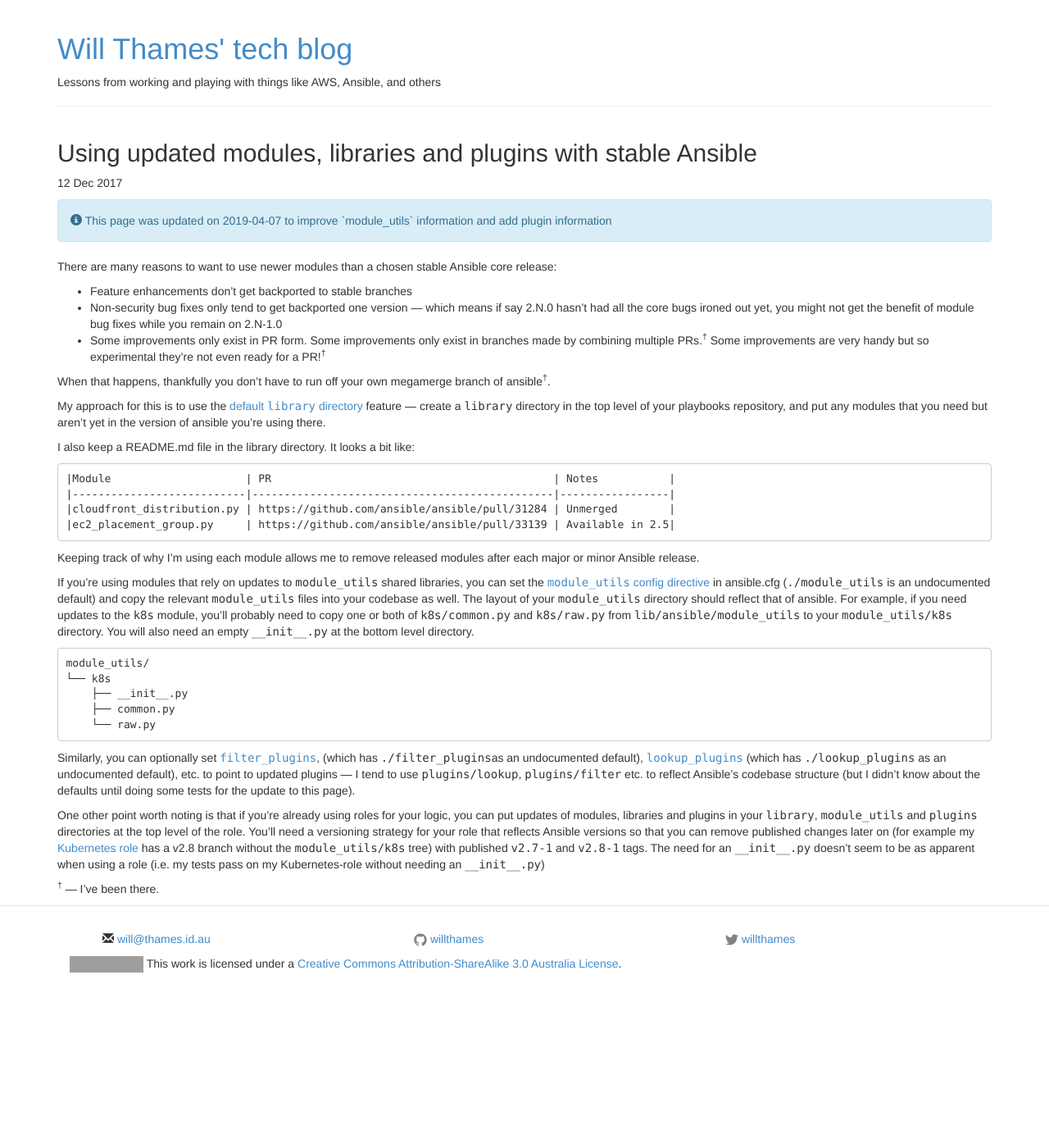
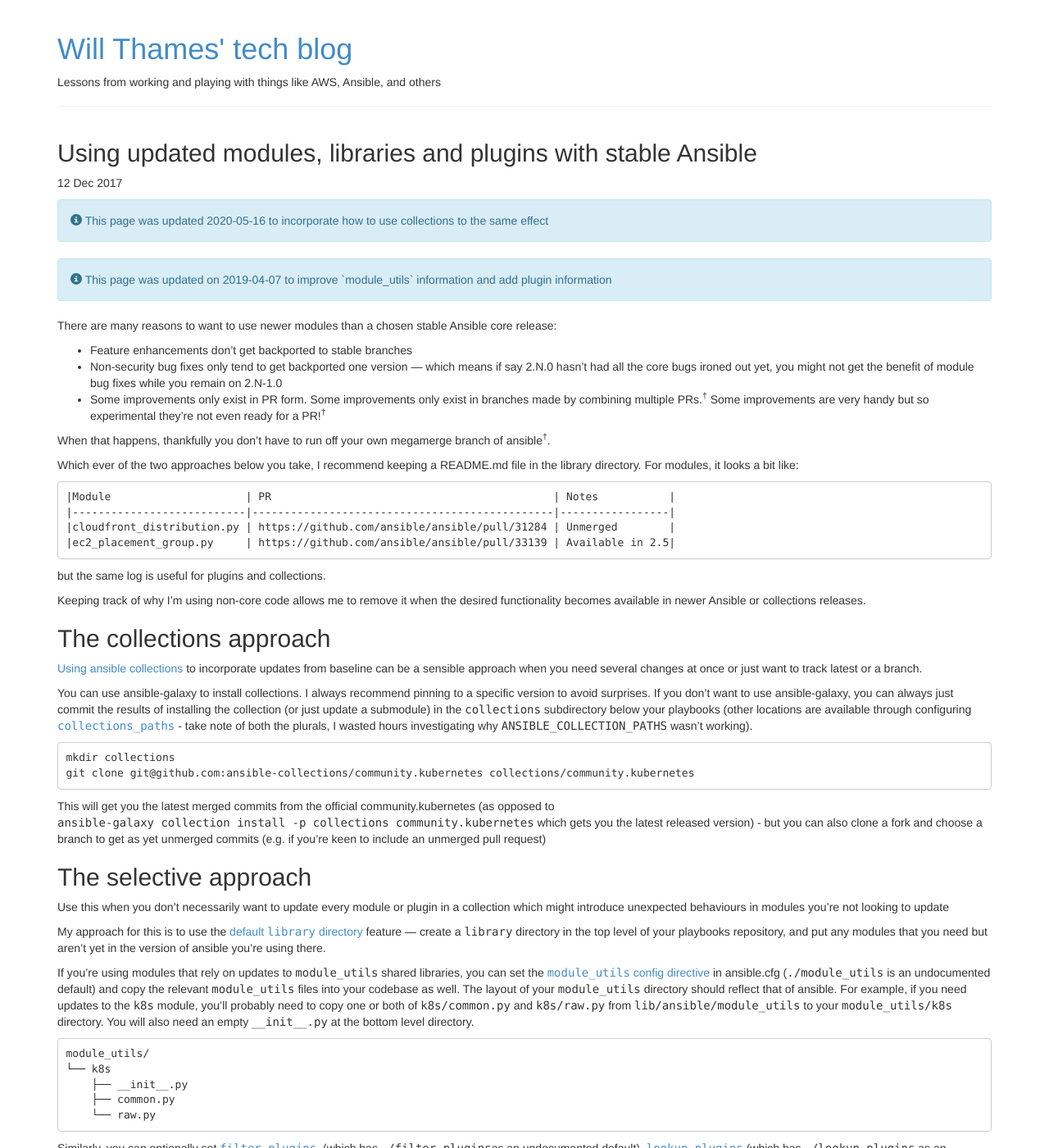
Before and after one commit to willthames/willthames.github.io, a Jekyll site: the page built from _posts/2017-12-12-using-updated-modules-with-stable-ansible.markdown, in a window 1280 px wide and 1400 px high. Shown: the whole window at 82% size. Built offline with Jekyll 4.4.1, drawn with Linux system fonts in a browser that asks for light colours; grey boxes are pictures that could not be loaded.

Commit message:
Update updated modules post to include collections

````diff
--- a/_posts/2017-12-12-using-updated-modules-with-stable-ansible.markdown
+++ b/_posts/2017-12-12-using-updated-modules-with-stable-ansible.markdown
@@ -3,6 +3,11 @@ title: Using updated modules, libraries and plugins with stable Ansible
 date: 2017-12-12 10:00:00
 layout: post
 ---
+<div class="alert alert-info"><span class="glyphicon glyphicon-info-sign"></span>
+This page was updated 2020-05-16 to incorporate how to use collections to the
+same effect
+</div>
+
 <div class="alert alert-info"><span class="glyphicon glyphicon-info-sign"></span>
 This page was updated on 2019-04-07 to improve `module_utils` information and
 add plugin information</div>
@@ -22,14 +27,8 @@ stable Ansible core release:
 When that happens, thankfully you don't have to run off your own megamerge
 branch of ansible<sup>&dagger;</sup>.
 
-My approach for this is to use the [default `library`
-directory](https://docs.ansible.com/ansible/latest/reference_appendices/config.html#default-module-path)
-feature &mdash;
-create a `library` directory in the top level of your playbooks repository,
-and put any modules that you need but aren't yet in the version of ansible
-you're using there.
-
-I also keep a README.md file in the library directory. It looks a bit like:
+Which ever of the two approaches below you take, I recommend keeping
+a README.md file in the library directory. For modules, it looks a bit like:
 
 ```
 |Module                     | PR                                            | Notes           |
@@ -37,8 +36,47 @@ I also keep a README.md file in the library directory. It looks a bit like:
 |cloudfront_distribution.py | https://github.com/ansible/ansible/pull/31284 | Unmerged        |
 |ec2_placement_group.py     | https://github.com/ansible/ansible/pull/33139 | Available in 2.5|
 ```
+but the same log is useful for plugins and collections.
 
-Keeping track of why I'm using each module allows me to remove released modules after each major or minor Ansible release.
+Keeping track of why I'm using non-core code allows me to remove it when the desired functionality
+becomes available in newer Ansible or collections releases.
+
+## The collections approach
+
+[Using ansible collections](https://docs.ansible.com/ansible/latest/user_guide/collections_using.html)
+to incorporate updates from baseline can be a sensible approach when you need
+several changes at once or just want to track latest or a branch.
+
+You can use ansible-galaxy to install collections. I always recommend pinning to
+a specific version to avoid surprises. If you don't want to use ansible-galaxy,
+you can always just commit the results of installing
+the collection (or just update a submodule) in the `collections` subdirectory
+below your playbooks (other locations are available through configuring
+[`collections_paths`](https://docs.ansible.com/ansible/latest/reference_appendices/config.html#collections-paths) -
+take note of both the plurals, I wasted hours investigating why `ANSIBLE_COLLECTION_PATHS` wasn't working).
+
+```
+mkdir collections
+git clone git@github.com:ansible-collections/community.kubernetes collections/community.kubernetes
+```
+
+This will get you the latest merged commits from the official community.kubernetes
+(as opposed to `ansible-galaxy collection install -p collections community.kubernetes` which
+gets you the latest released version) - but you can also clone a fork and choose a
+branch to get as yet unmerged commits (e.g. if you're keen to include an unmerged pull
+request)
+
+## The selective approach
+
+Use this when you don't necessarily want to update every module or plugin in a collection
+which might introduce unexpected behaviours in modules you're not looking to update
+
+My approach for this is to use the [default `library`
+directory](https://docs.ansible.com/ansible/latest/reference_appendices/config.html#default-module-path)
+feature &mdash;
+create a `library` directory in the top level of your playbooks repository,
+and put any modules that you need but aren't yet in the version of ansible
+you're using there.
 
 If you're using modules that rely on updates to `module_utils` shared libraries, you can  set
 the [`module_utils` config directive](https://docs.ansible.com/ansible/latest/reference_appendices/config.html#default-module-utils-path)
````
